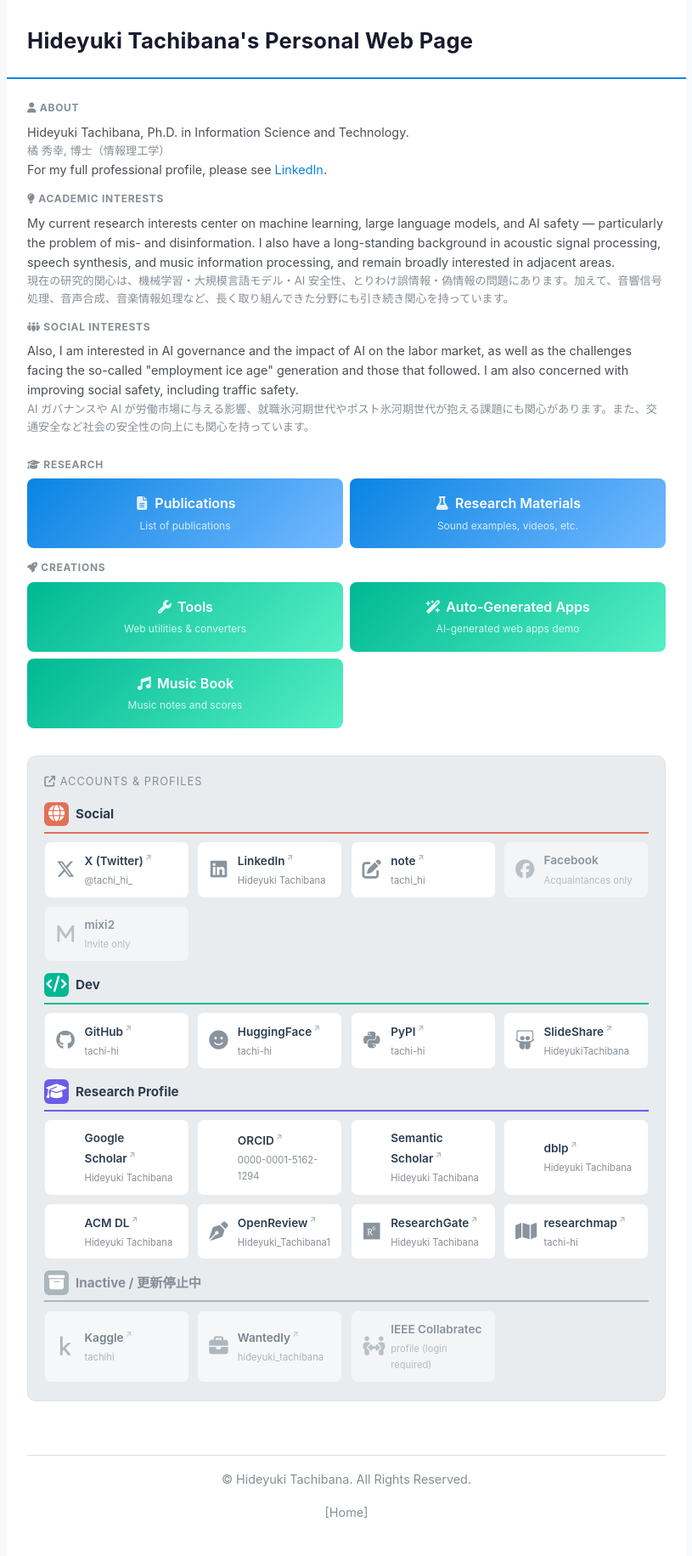
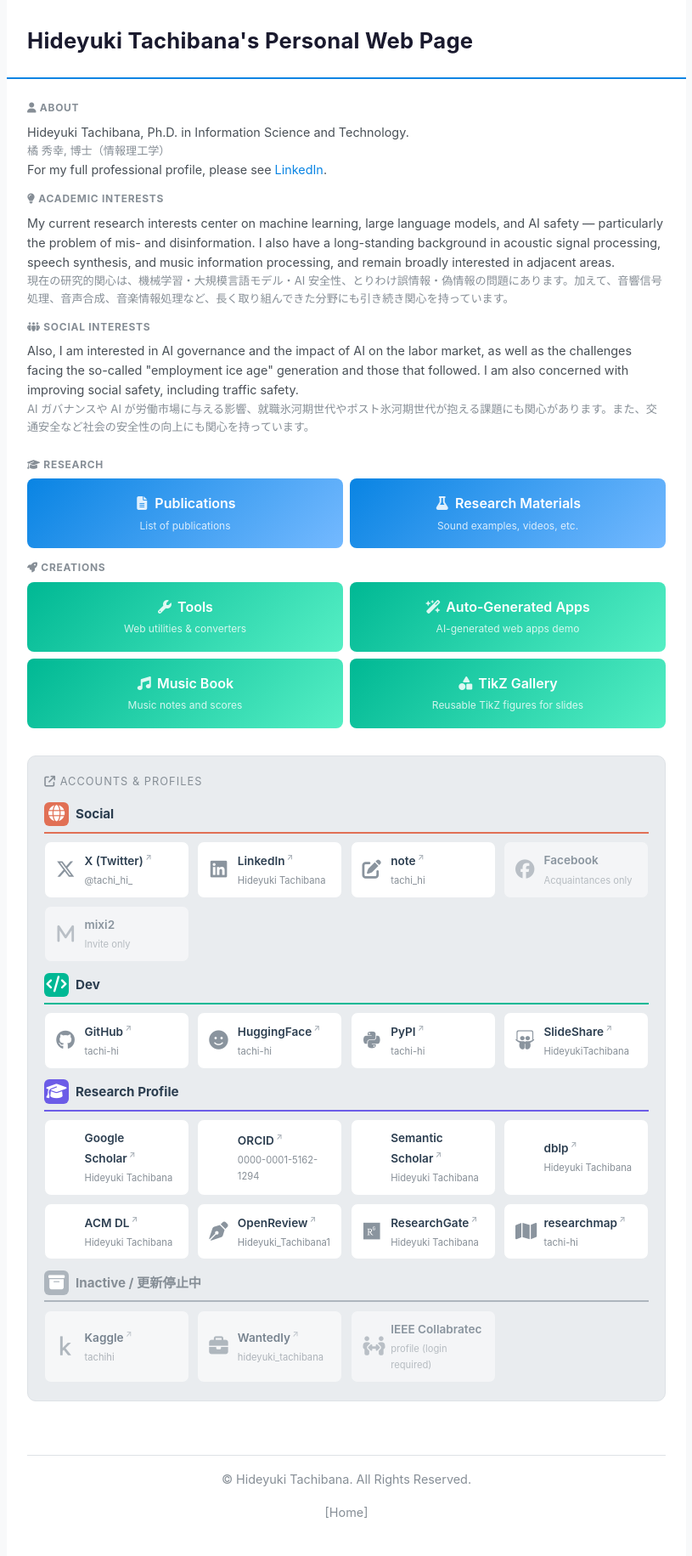
Before and after one commit to tachi-hi/tachi-hi.github.io, a Jekyll site: the page built from index.md, in a window 1280 px wide. Shown: the whole page at 85% size, without its empty margins (232-1047 px from the left). Built offline with Jekyll 4.4.1, drawn with Linux system fonts in a browser that asks for light colours; a style sheet for code colours, icons or effects is not loaded.

Commit message:
Add TikZ Gallery link to Creations

```diff
--- a/index.md
+++ b/index.md
@@ -50,6 +50,10 @@ title: Hideyuki Tachibana's web
       <a class="panel" href="https://tachi-hi.github.io/musicbook/">
         <span class="panel-title"><i class="fa-solid fa-music panel-icon"></i>Music Book</span>
         <span class="panel-desc">Music notes and scores</span>
+      </a>
+      <a class="panel" href="https://tachi-hi.github.io/kumquat-tikz/">
+        <span class="panel-title"><i class="fa-solid fa-shapes panel-icon"></i>TikZ Gallery</span>
+        <span class="panel-desc">Reusable TikZ figures for slides</span>
       </a>
     </div>
   </div>
```
